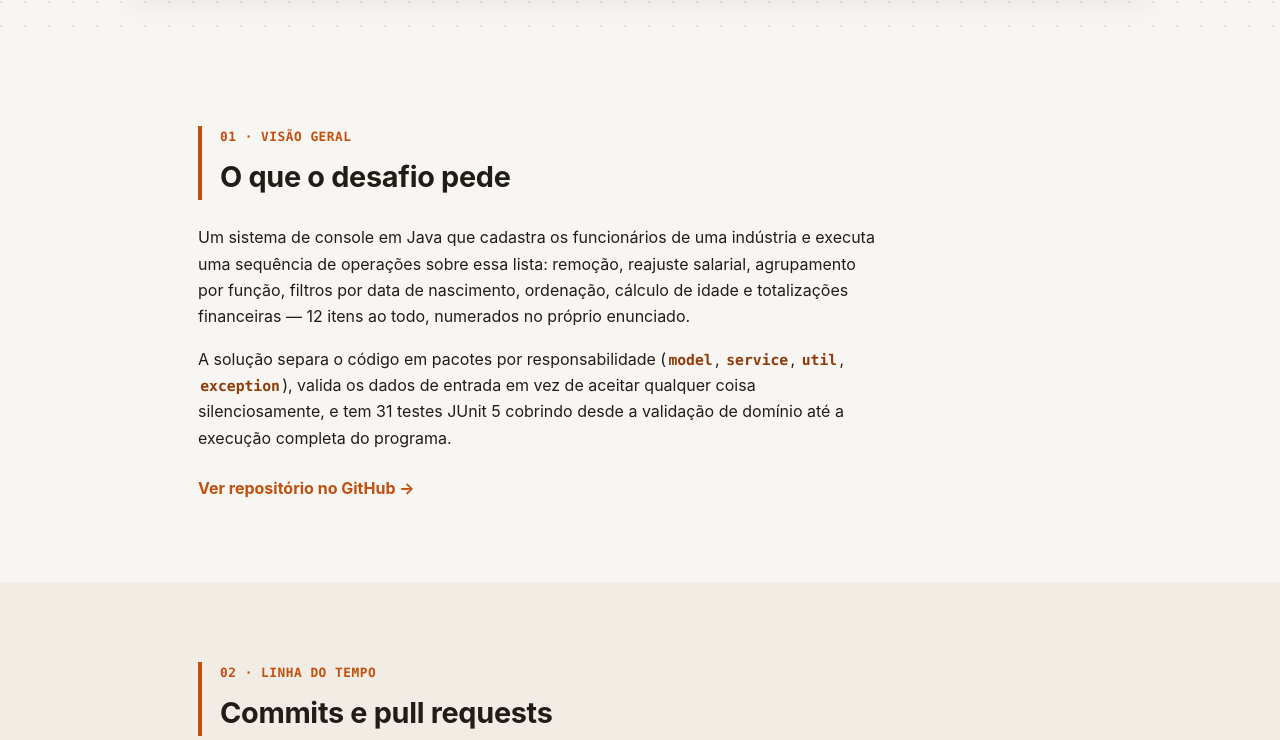
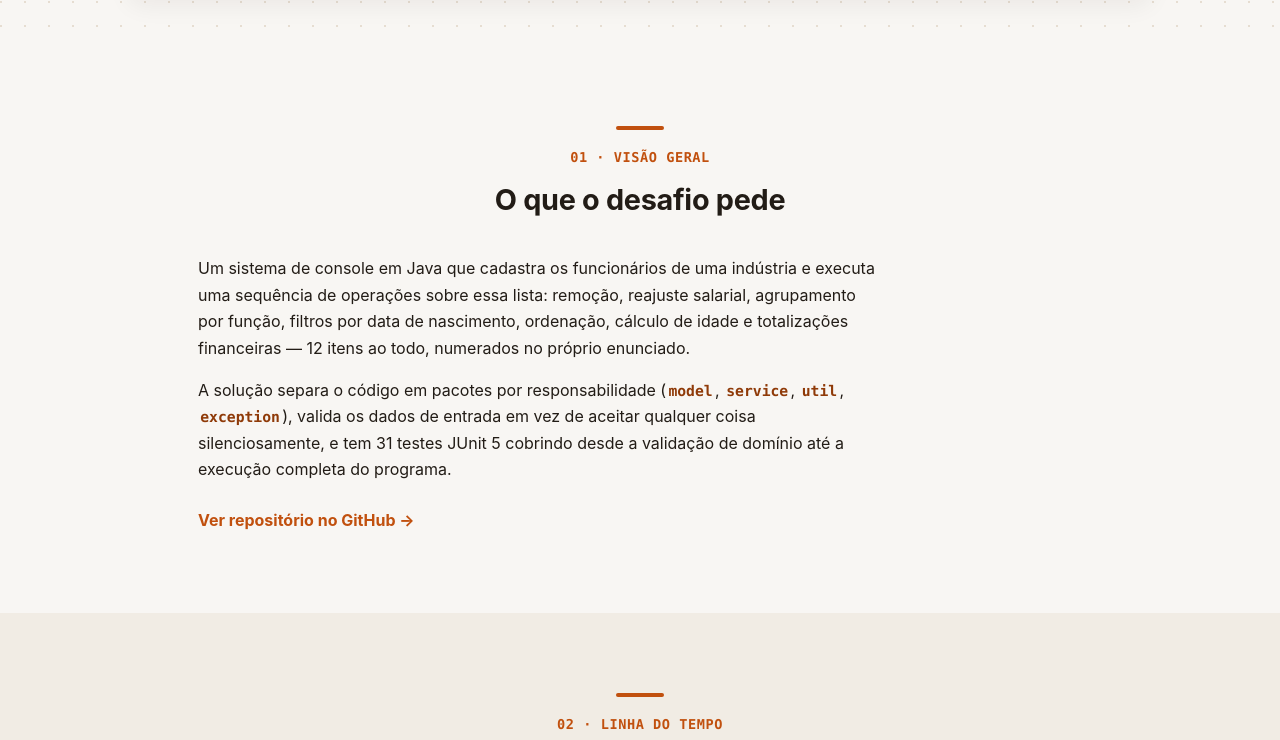
Before and after one commit to Cluwt/desafio-pratico-iniflex-by-cluwt, a plain HTML site: page docs/index.html in a window 1280 px wide. Shown: the part 1164-1904 px from the top of the page. Drawn offline with Linux system fonts and the light colour scheme.

Commit message:
docs: center section headers and enlarge titles

```diff
--- a/docs/style.css
+++ b/docs/style.css
@@ -448,18 +448,28 @@ h1, h2, h3 {
 }
 
 .section-head {
-  border-left: 4px solid var(--accent);
-  padding-left: 18px;
-  margin-bottom: 24px;
+  text-align: center;
+  margin-bottom: 32px;
+}
+
+.section-head::before {
+  content: "";
+  display: block;
+  width: 48px;
+  height: 4px;
+  border-radius: 2px;
+  background: var(--accent);
+  margin: 0 auto 16px;
 }
 
 .section-head h2 {
   margin-bottom: 0;
+  font-size: clamp(1.7rem, 3.4vw, 2.3rem);
 }
 
 .section-kicker {
-  margin: 0 0 6px;
-  font-size: 0.8rem;
+  margin: 0 0 8px;
+  font-size: 0.85rem;
   font-weight: 700;
   letter-spacing: 0.04em;
   text-transform: uppercase;
```
